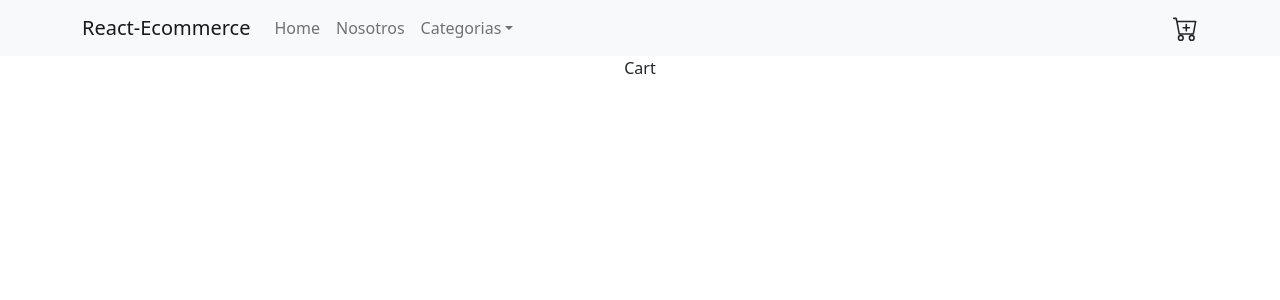
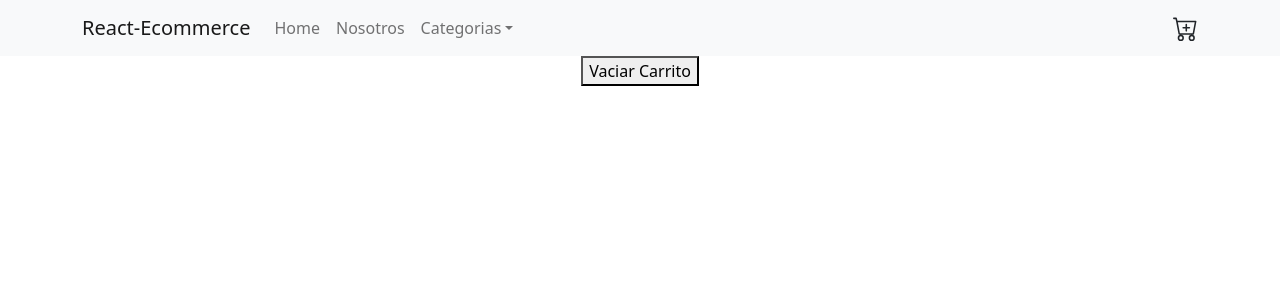
Before and after one commit to EmiliaReinoso/Proyecto-coder, a React (Create React App) app: page /cart in a window 1280 px wide. Shown: the top 300 px of the page. Built offline with nearby package versions, Linux system fonts and the light colour scheme.

Commit message:
desafio context

```diff
--- a/src/App.js
+++ b/src/App.js
@@ -3,12 +3,14 @@ import NavBar from './components/Navbar/NavBar';
 import ItemListContainer from './components/Item/ItemListContainer';
 import ItemDetailContainer from './components/Item/ItemDetailContainer';
 import Cart from './components/Cart';
+import CartContextProvider from './context/CartContext';
 
 
 
 
 function App() {
     return (
+        <CartContextProvider>
             <BrowserRouter>
                 <center>
                     <NavBar />
@@ -20,7 +22,7 @@ function App() {
                     </Routes>
                 </center>
             </BrowserRouter>
-
+        </CartContextProvider>
     )
 }
 
--- a/src/components/Cart.js
+++ b/src/components/Cart.js
@@ -1,7 +1,17 @@
-import React from "react";
+import { useCartContext } from "../context/CartContext";
 
-const Cart = () => {
-    return <div>Cart</div>
-};
+
+function Cart() {
+    const { cartList, borrarCarrito } = useCartContext()
+
+    return (
+        <div>
+            { cartList.map(item=> <li>{item.name} {item.cantidad}</li>)}
+            <button onClick={borrarCarrito}>Vaciar Carrito</button>
+        </div>
+    )
+
+
+}
 
 export default Cart;
--- a/src/components/Item/ItemDetail.js
+++ b/src/components/Item/ItemDetail.js
@@ -1,14 +1,20 @@
 import React, { useState } from 'react';
 import { Link } from 'react-router-dom';
+import { useCartContext } from '../../context/CartContext';
 import ItemCount from '../ItemCount';
 
-const ItemDetail = ({ item }) => {
-    const [goCart, setGoCart] = useState(false);
 
-    const onAdd = (cantidad) => {
-        console.log(cantidad);
-        setGoCart(true);
-    };
+function ItemDetail ({ item }) {
+    const [count, setCount] = useState(0)
+
+    const {cartList, agregarAlCarrito}= useCartContext()
+
+    function onAdd (cant) {
+        console.log(cant)
+        setCount(true)
+        agregarAlCarrito({...item, cantidad:cant})
+    }
+    console.log(cartList)
 
     return (
         <div
@@ -32,7 +38,7 @@ const ItemDetail = ({ item }) => {
                 <h4 style={{ width: '70%' }}>{item.description}</h4>
                 <Link to="/">Volver a la tienda</Link>
             </div>
-            {!goCart ? (
+            {!count ? (
                 <ItemCount stock={item.stock} onAdd={onAdd} />
             ) : (
                 <Link to="/cart">Ir al carrito</Link>
--- /dev/null
+++ b/src/context/CartContext.js
@@ -0,0 +1,39 @@
+import { createContext, useState, useContext } from 'react';
+
+
+const CartContext = createContext([])
+export const useCartContext = () => useContext(CartContext)
+
+function CartContextProvider ({children}) {
+    const [cartList, setCartList] = useState([])
+
+    function agregarAlCarrito(item) {
+        const index = cartList.findIndex(i => i.id === item.id)
+        if (index > -1) {
+            const oldQy = cartList[index].cantidad
+
+            cartList.splice(index, 1)
+
+            setCartList([...cartList, {...item, cantidad: item.cantidad + oldQy}])
+        } else {
+            setCartList([...cartList, item])
+        }
+    }
+
+    function borrarCarrito() {
+        setCartList([])
+    }
+
+    return (
+            <CartContext.Provider value={{
+                cartList,
+                agregarAlCarrito,
+                borrarCarrito
+            }}>
+                { children }
+            </CartContext.Provider>
+
+    )
+}
+
+export default CartContextProvider;
```
Lines whose indentation alone changed are shown as unchanged.
